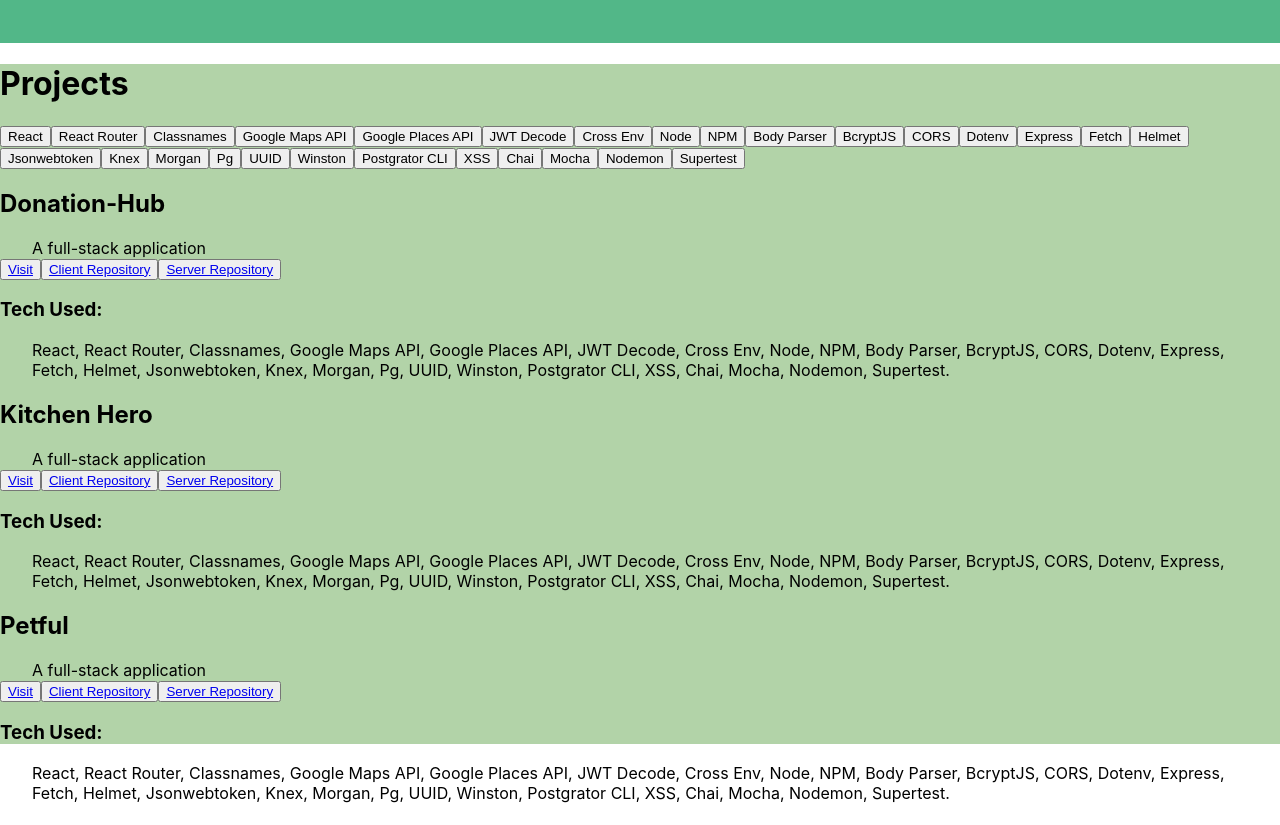
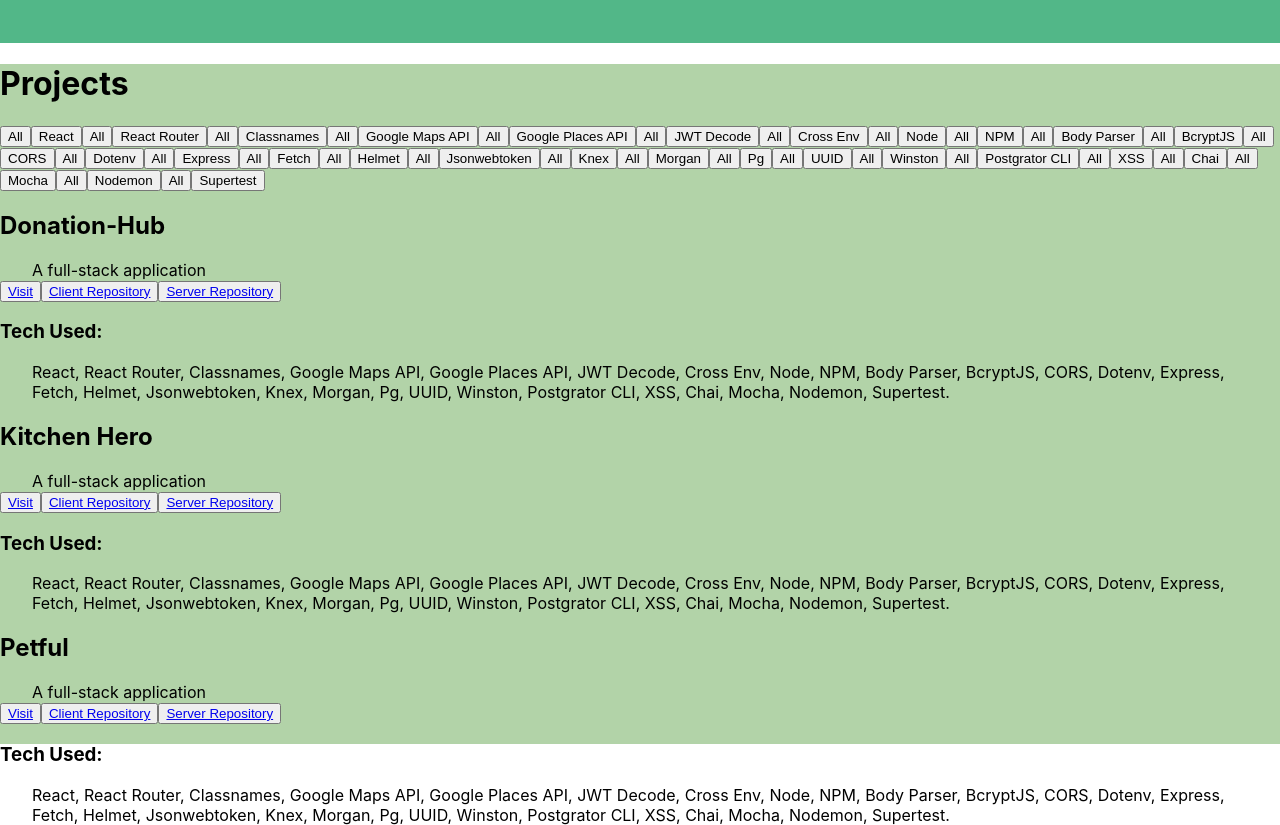
Before and after one commit to kayleighkat98/portfolio-client, a React (Create React App) app: page / in a window 1280 px wide. Shown: the part 2160-2985 px from the top of the page. Before the commit the page ends 2963 px from the top, so only its background shows below. Built offline with nearby package versions, Linux system fonts and the light colour scheme.

Commit message:
add remove filter value button

```diff
--- a/src/components/Projects.js
+++ b/src/components/Projects.js
@@ -6,15 +6,19 @@
     state = {
         filterValue: null
     }
-    filterFunction = (id) =>{
-        this.setState({filterValue: id});
+    setFilter = (value) =>{
+        this.setState({filterValue: value});
     }
+    undoFilter = () => {
+        this.setState({filterValue: null});
+    };
     render() {
         return(
             <div className='container'>
                 <h1>Projects</h1>
                 <TechFilter
-                    filterFunction = {this.filterFunction}
+                    setFilter = {this.setFilter}
+                    undoFilter = {this.undoFilter}
                 />
                 <Project
                     filterValue = {this.state.filterValue}
--- a/src/components/TechFilter.js
+++ b/src/components/TechFilter.js
@@ -6,8 +6,8 @@
         return(
             <div className='tech-filter'>
                 {tech.map((item, i)=>{
-                    let techs = [];
-                    techs.push(<button key={i} onClick={e =>this.props.filterFunction(item.id)}>{item.name}</button>)
+                    let techs = [<button key={'all'} onClick={e =>this.props.undoFilter()}>All</button>];
+                    techs.push(<button key={i} onClick={e =>this.props.setFilter(item.projects)}>{item.name}</button>)
                     return (techs)
                })}
             </div>
```
